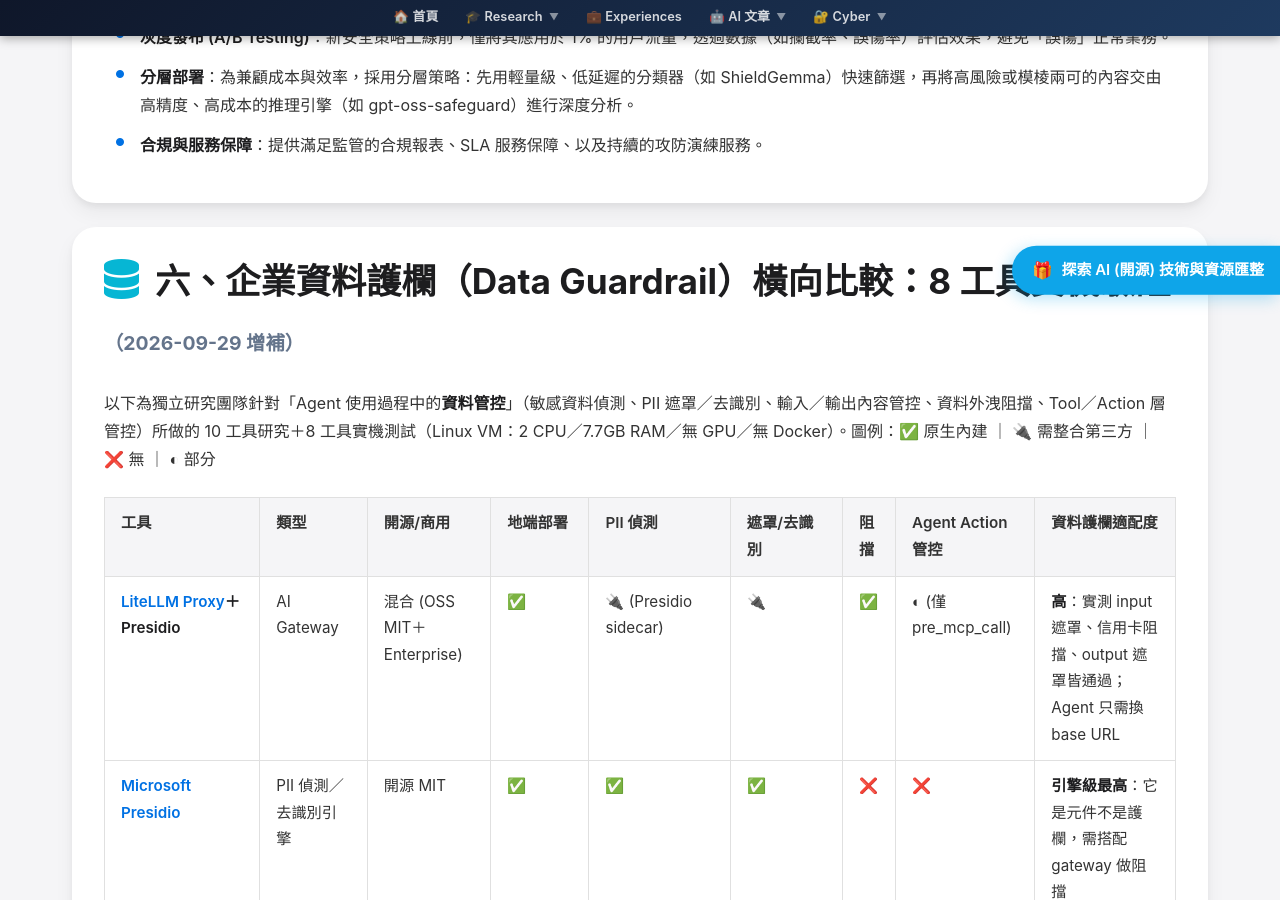
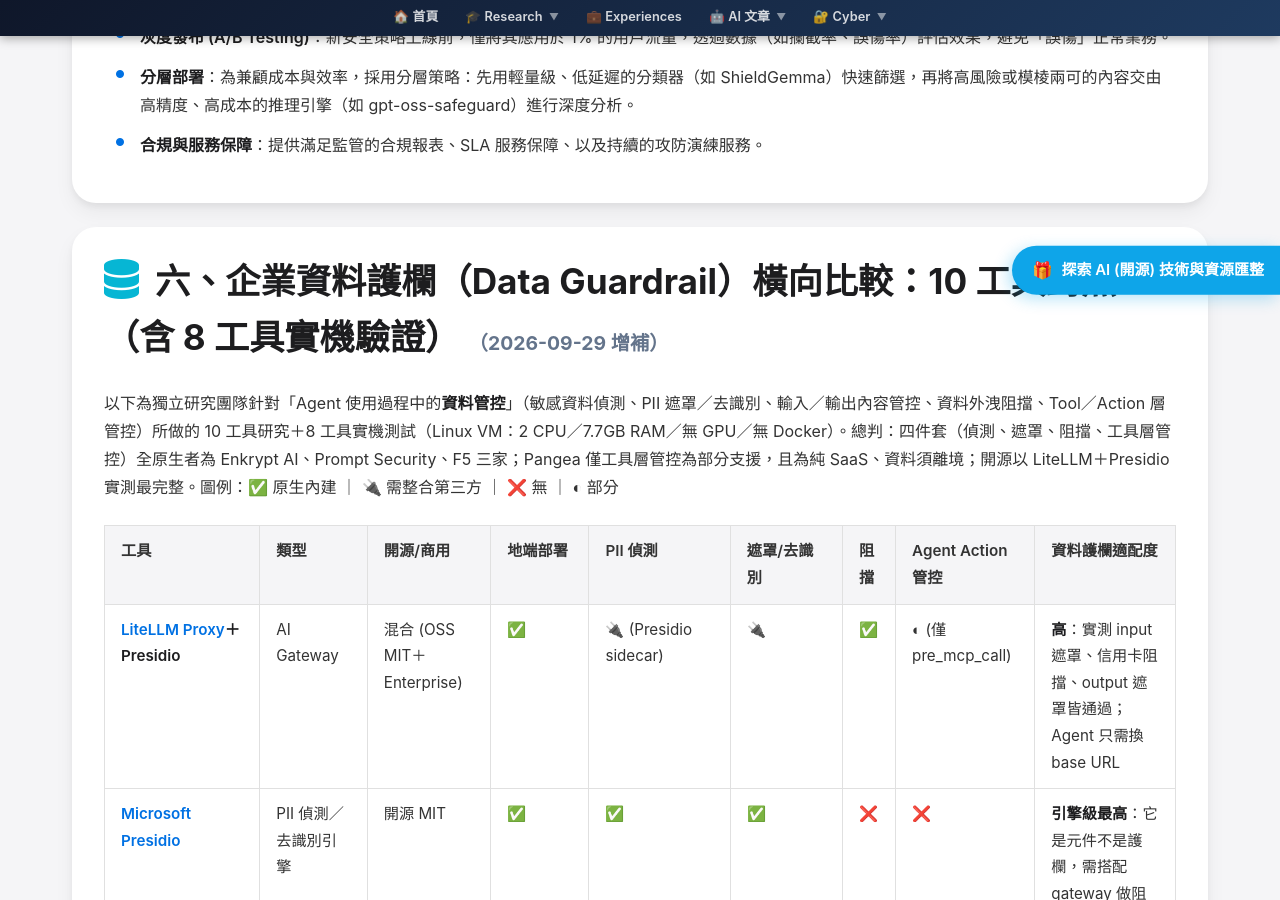
Before and after one commit to Deep-Learning-101/TonTon, a Jekyll site: the page Cyber/LLM-Guard.html, which Jekyll copies as it is, in a window 1280 px wide and 900 px high, scrolled down 36060 px. Built offline with Jekyll 4.4.1, drawn with Linux system fonts in a browser that asks for light colours; nearby versions of some CDN libraries; some of the changed text lies outside the part shown.

Commit message:
LLM-Guard 資料護欄節文字修訂：標題改 10 工具對照、導言補總判句、台灣資料補檢查碼驗證

```diff
--- a/Cyber/LLM-Guard.html
+++ b/Cyber/LLM-Guard.html
@@ -482,7 +482,7 @@
                     <li><a href="#challenges">三、 共同挑戰與模型侷限</a></li>
                     <li><a href="#frontiers">四、 技術前沿：兩大演進方向</a></li>
                     <li><a href="#trends">五、 未來趨勢：基礎免費化與企業級工程服務</a></li>
-                    <li><a href="#data-guardrail">六、 企業資料護欄橫向比較：8 工具實機驗證</a> <span style="font-size:0.8em; color:#64748b;">（增補）</span></li>
+                    <li><a href="#data-guardrail">六、 企業資料護欄橫向比較：10 工具對照（含 8 工具實機驗證）</a> <span style="font-size:0.8em; color:#64748b;">（增補）</span></li>
                     <li><a href="#tw-zh-findings">七、 實測關鍵發現：台灣／中文資料支援現況</a> <span style="font-size:0.8em; color:#64748b;">（增補）</span></li>
                     <li><a href="#system-one">八、 System One 決策模型：護欄「判斷層」新選項</a> <span style="font-size:0.8em; color:#64748b;">（增補）</span></li>
                     <li><a href="#ma-risks">九、 商用導入風險：2025–2026 資安併購潮</a> <span style="font-size:0.8em; color:#64748b;">（增補）</span></li>
@@ -1761,9 +1761,9 @@
         </div>
 
         <div class="bento-box motion-div">
-            <h2 class="bento-title-large" id="data-guardrail"><i class="fas fa-database icon-large mr-4 text-cyan-500"></i>六、企業資料護欄（Data Guardrail）橫向比較：8 工具實機驗證 <span style="font-size:0.55em; color:#64748b;">（2026-09-29 增補）</span></h2>
-            <div class="bento-text">
-                <p>以下為獨立研究團隊針對「Agent 使用過程中的<strong>資料管控</strong>」（敏感資料偵測、PII 遮罩／去識別、輸入／輸出內容管控、資料外洩阻擋、Tool／Action 層管控）所做的 10 工具研究＋8 工具實機測試（Linux VM：2 CPU／7.7GB RAM／無 GPU／無 Docker）。圖例：✅ 原生內建 ｜ 🔌 需整合第三方 ｜ ❌ 無 ｜ ◐ 部分</p>
+            <h2 class="bento-title-large" id="data-guardrail"><i class="fas fa-database icon-large mr-4 text-cyan-500"></i>六、企業資料護欄（Data Guardrail）橫向比較：10 工具對照（含 8 工具實機驗證） <span style="font-size:0.55em; color:#64748b;">（2026-09-29 增補）</span></h2>
+            <div class="bento-text">
+                <p>以下為獨立研究團隊針對「Agent 使用過程中的<strong>資料管控</strong>」（敏感資料偵測、PII 遮罩／去識別、輸入／輸出內容管控、資料外洩阻擋、Tool／Action 層管控）所做的 10 工具研究＋8 工具實機測試（Linux VM：2 CPU／7.7GB RAM／無 GPU／無 Docker）。總判：四件套（偵測、遮罩、阻擋、工具層管控）全原生者為 Enkrypt AI、Prompt Security、F5 三家；Pangea 僅工具層管控為部分支援，且為純 SaaS、資料須離境；開源以 LiteLLM＋Presidio 實測最完整。圖例：✅ 原生內建 ｜ 🔌 需整合第三方 ｜ ❌ 無 ｜ ◐ 部分</p>
                 <table>
                     <thead>
                         <tr>
@@ -1848,7 +1848,7 @@
             <div class="bento-text">
                 <p><strong>實測結論：沒有任何工具開箱支援台灣資料。</strong>Gateway／框架（解決「在哪裡攔」）與偵測引擎（解決「能否辨識」）必須分開評估。</p>
                 <ul>
-                    <li style="margin-bottom: 0.75rem;"><strong>台灣手機／身分證</strong>：可透過自訂 regex／recognizer 穩定處理（Presidio、LiteLLM＋Presidio 實測通過）。注意 <code>\b</code> 在中文字緊貼識別碼時可能失效，例如「身分證A123456789」。</li>
+                    <li style="margin-bottom: 0.75rem;"><strong>台灣手機／身分證</strong>：可透過自訂 regex／recognizer 穩定處理，並以檢查碼驗證降低誤判（Presidio、LiteLLM＋Presidio 實測通過）。注意 <code>\b</code> 在中文字緊貼識別碼時可能失效，例如「身分證A123456789」。</li>
                     <li style="margin-bottom: 0.75rem;"><strong>中文姓名</strong>：Presidio、LlamaFirewall、Guardrails AI、LiteLLM＋Presidio、Portkey、NeMo、Scrubadub <strong>全部未能辨識</strong>。需加入中文 NER（如 CKIP／HanLP）、商用 DLP，或改用結構化欄位。</li>
                     <li style="margin-bottom: 0.75rem;"><strong>外洩語意</strong>：無工具真正理解「把剛才看到的客戶電話寄出去」這類外洩意圖；多數只能掃描文字中的敏感資料字串。</li>
                 </ul>
```
